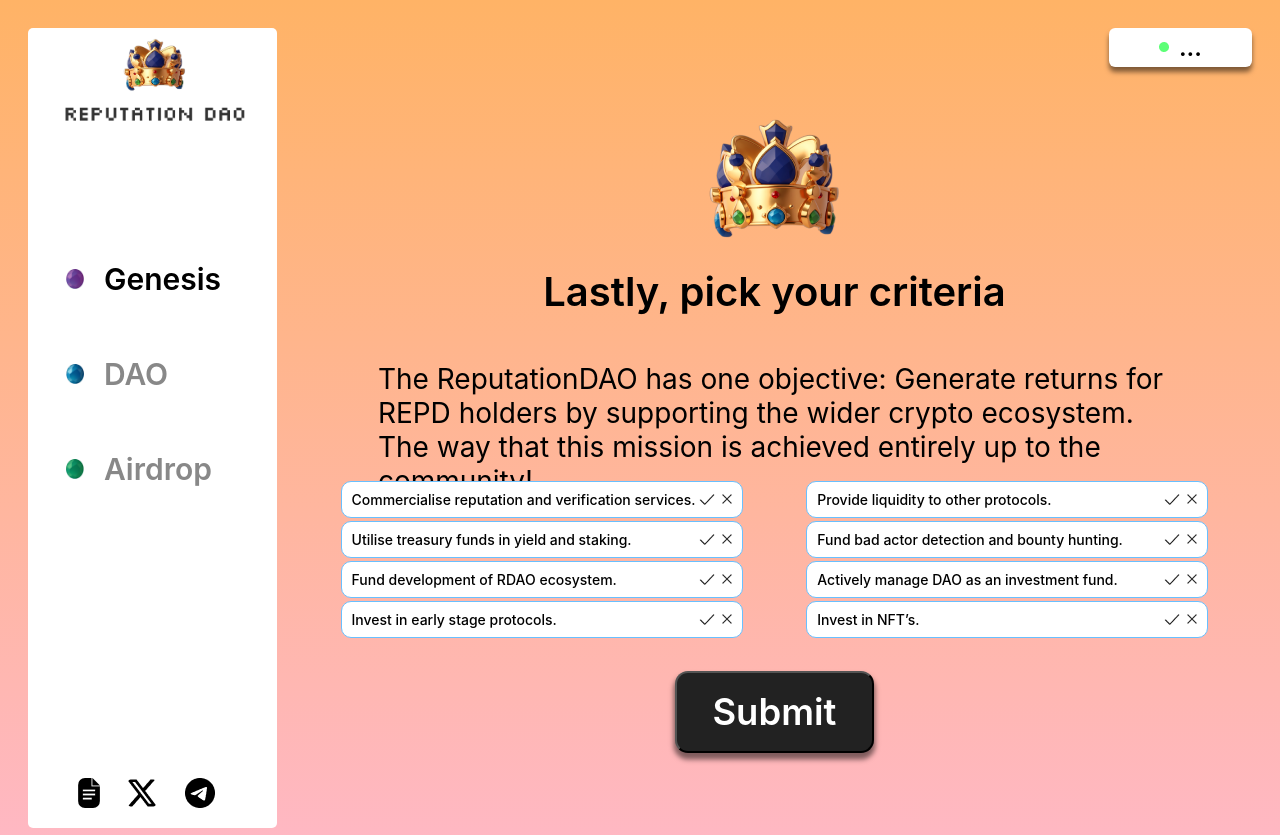
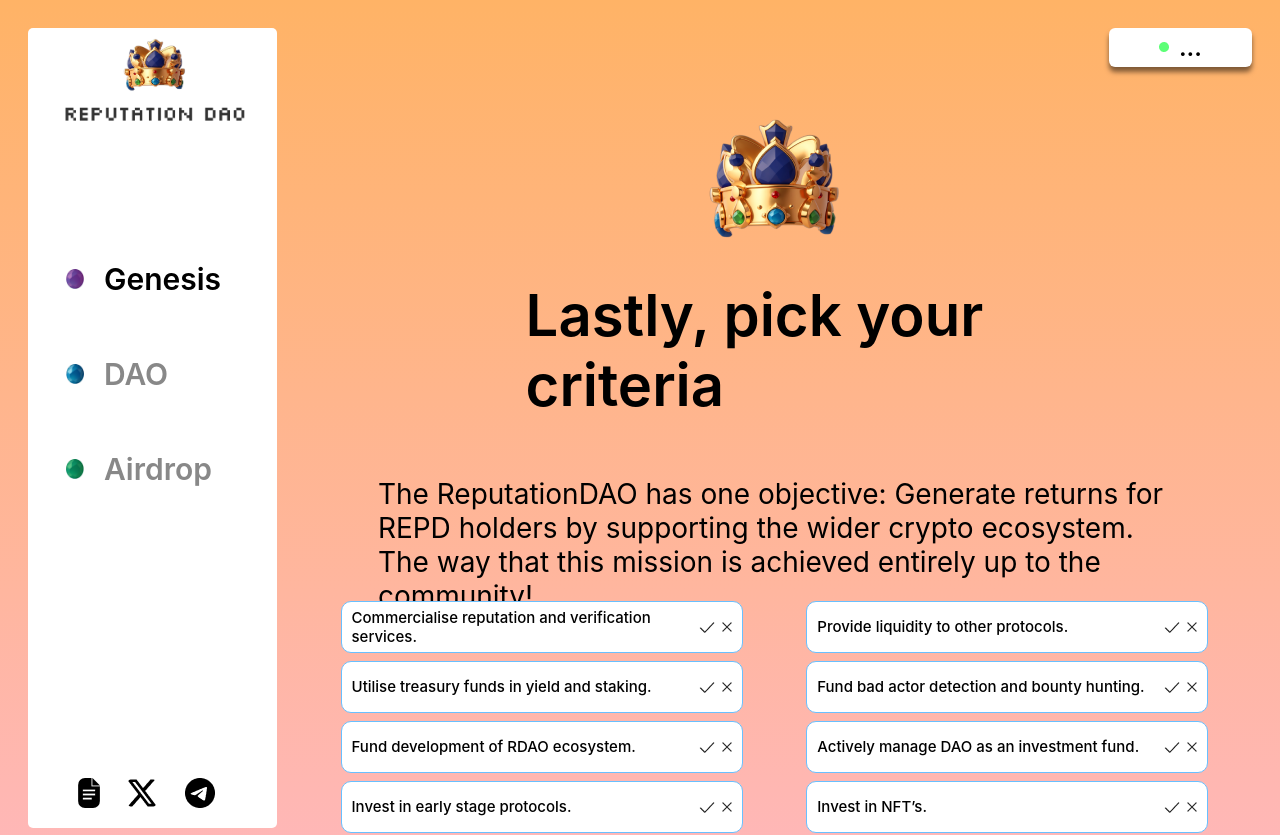
Before and after one commit to GloryDream413/ReputationDAO_FrontEnd, a React (Create React App) app: page /criteria in a window 1280 px wide. Shown: the top 835 px of the page. Built offline with nearby package versions, Linux system fonts and the light colour scheme.

Commit message:
Criteria Page updated.

```diff
--- a/src/App.css
+++ b/src/App.css
@@ -208,7 +208,7 @@
   width: 50%;
   color: #000;
   font-family: Inter;
-  font-size: 40px;
+  font-size: 58px;
   font-style: normal;
   font-weight: 600;
   line-height: normal;
--- a/src/components/criteria/criteria.css
+++ b/src/components/criteria/criteria.css
@@ -6,30 +6,31 @@
   margin-bottom: 3px;
 }
 
-.options .option {
+.mainsection .content .options .option {
   display: flex;
   flex-direction: row;
   justify-content: space-between;
   align-items: center;
   width: 400px;
-  height: 35px;
+  height: 50px;
   flex-shrink: 0;
   border-radius: 10px;
   border: 1px solid #68C0FF;
   background: #FFF;
+  margin-top: 5px;
 }
 
-.option h1 {
+.mainsection .content .options .option h1 {
   margin-left: 10px;
   color: #000;
   font-family: Inter;
-  font-size: 14px;
+  font-size: 15px;
   font-style: normal;
   font-weight: 500;
   line-height: normal;
 }
 
-.option .checkbuttons {
+.mainsection .content .options .option .checkbuttons {
   margin-right: 5px;
   display: flex;
   flex-direction: row;
@@ -37,7 +38,7 @@
   align-items: center;
 }
 
-.checkbuttons img {
+.mainsection .content .options .option .checkbuttons img {
   width: 20px;
   height: 20px;
   flex-shrink: 0;
```
